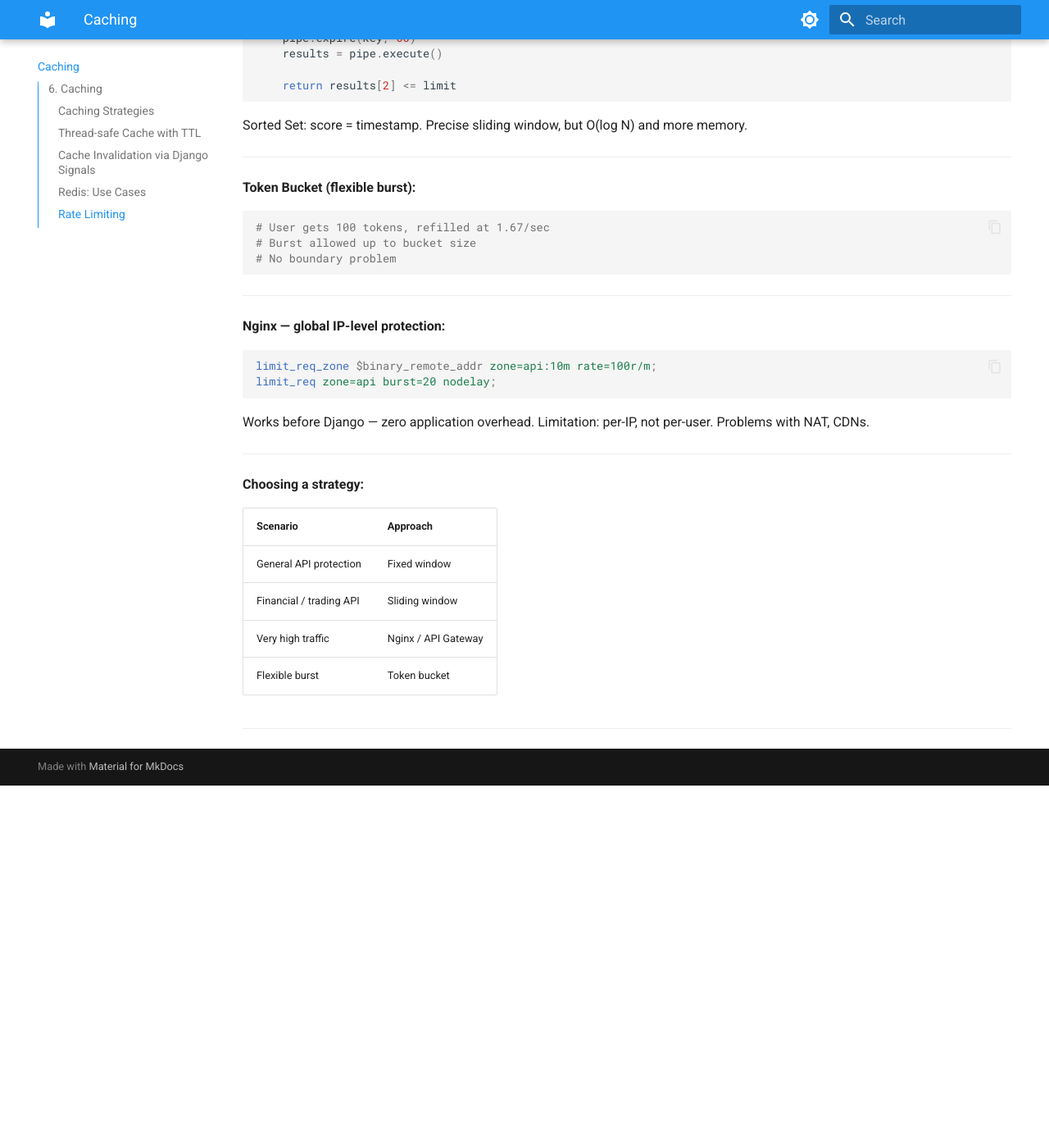
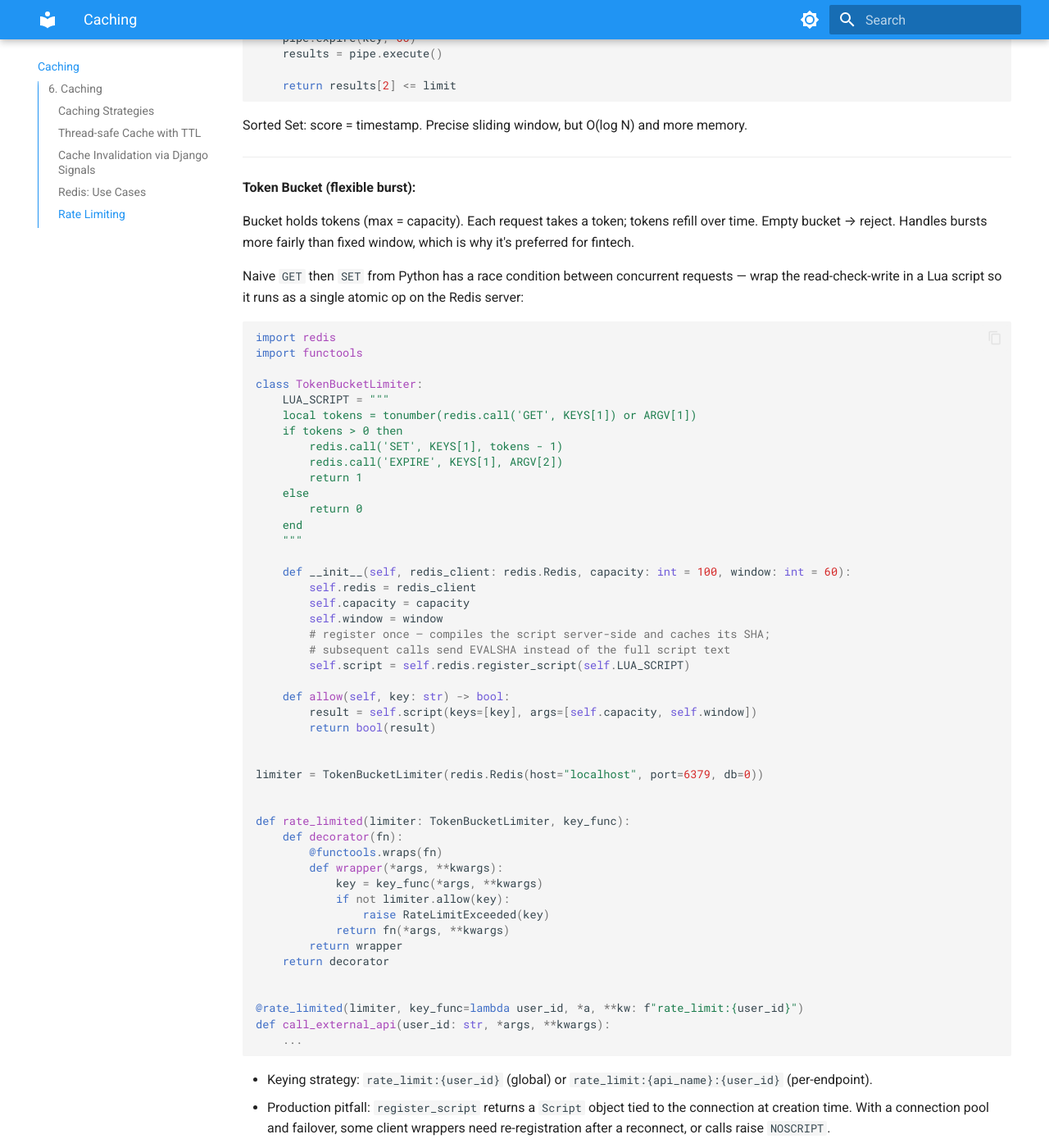
Before and after one commit to spiritEcosse/senior-kb, an MkDocs documentation site: the page built from docs/caching.md, in a window 1280 px wide and 1400 px high, scrolled down 3599 px. Shown: the whole window at 82% size. Built offline with MkDocs 1.6.1 and Material for MkDocs 9.7.7, drawn with Linux system fonts in a browser that asks for light colours; before the commit the page ends 4557 px from its top, so only the background shows below that.

Commit message:
Flesh out Redis token bucket rate limiter with Lua script
Replace the stub with an atomic register_script-based implementation,
a rate_limited decorator, and the NOSCRIPT/connection-pool gotcha.

````diff
--- a/docs/caching.md
+++ b/docs/caching.md
@@ -187,11 +187,61 @@ Sorted Set: score = timestamp. Precise sliding window, but O(log N) and more mem
 
 **Token Bucket (flexible burst):**
 
+Bucket holds tokens (max = capacity). Each request takes a token; tokens refill over time. Empty bucket → reject. Handles bursts more fairly than fixed window, which is why it's preferred for fintech.
+
+Naive `GET` then `SET` from Python has a race condition between concurrent requests — wrap the read-check-write in a Lua script so it runs as a single atomic op on the Redis server:
+
 ```python
-# User gets 100 tokens, refilled at 1.67/sec
-# Burst allowed up to bucket size
-# No boundary problem
+import redis
+import functools
+
+class TokenBucketLimiter:
+    LUA_SCRIPT = """
+    local tokens = tonumber(redis.call('GET', KEYS[1]) or ARGV[1])
+    if tokens > 0 then
+        redis.call('SET', KEYS[1], tokens - 1)
+        redis.call('EXPIRE', KEYS[1], ARGV[2])
+        return 1
+    else
+        return 0
+    end
+    """
+
+    def __init__(self, redis_client: redis.Redis, capacity: int = 100, window: int = 60):
+        self.redis = redis_client
+        self.capacity = capacity
+        self.window = window
+        # register once — compiles the script server-side and caches its SHA;
+        # subsequent calls send EVALSHA instead of the full script text
+        self.script = self.redis.register_script(self.LUA_SCRIPT)
+
+    def allow(self, key: str) -> bool:
+        result = self.script(keys=[key], args=[self.capacity, self.window])
+        return bool(result)
+
+
+limiter = TokenBucketLimiter(redis.Redis(host="localhost", port=6379, db=0))
+
+
+def rate_limited(limiter: TokenBucketLimiter, key_func):
+    def decorator(fn):
+        @functools.wraps(fn)
+        def wrapper(*args, **kwargs):
+            key = key_func(*args, **kwargs)
+            if not limiter.allow(key):
+                raise RateLimitExceeded(key)
+            return fn(*args, **kwargs)
+        return wrapper
+    return decorator
+
+
+@rate_limited(limiter, key_func=lambda user_id, *a, **kw: f"rate_limit:{user_id}")
+def call_external_api(user_id: str, *args, **kwargs):
+    ...
 ```
+
+- Keying strategy: `rate_limit:{user_id}` (global) or `rate_limit:{api_name}:{user_id}` (per-endpoint).
+- Production pitfall: `register_script` returns a `Script` object tied to the connection at creation time. With a connection pool and failover, some client wrappers need re-registration after a reconnect, or calls raise `NOSCRIPT`.
 
 ---
 
````
